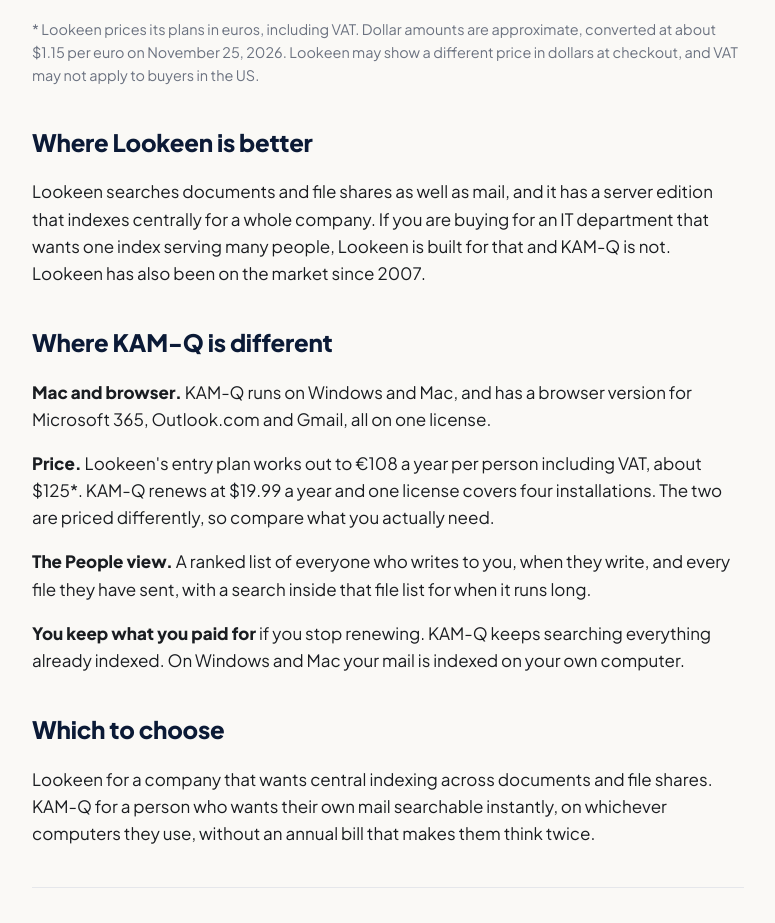
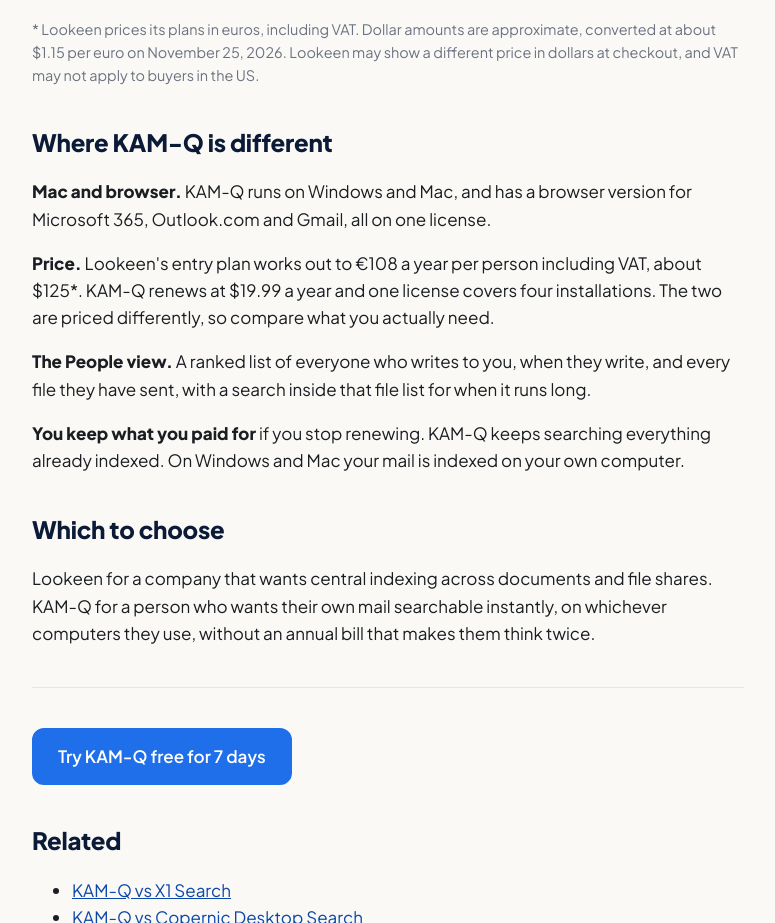
Before and after one commit to Berkyberk1/kam-q-site, a plain HTML site: page kam-q-vs-lookeen.html in a window 1280 px wide. Shown: the part 1600-2523 px from the top of the page, without its empty margins (252-1027 px from the left). Drawn offline with Linux system fonts and the light colour scheme.

Commit message:
Remove "Where Lookeen is better" section from Lookeen comparison page
Co-Authored-By: Claude Sonnet 5.5 <noreply@anthropic.com>
Claude-Session: https://claude.ai/code/session_01UiYZV1Bd8QJ9WgUkrNj544

```diff
--- a/kam-q-vs-lookeen.html
+++ b/kam-q-vs-lookeen.html
@@ -85,10 +85,6 @@ that want indexing centralised. Here is the honest comparison.</p>
 </table>
 <p class="pricefoot" style="font-size:.85em;color:#6b7280;margin:8px 0 0">* Lookeen prices its plans in euros, including VAT. Dollar amounts are approximate, converted at about $1.15 per euro on November 25, 2026. Lookeen may show a different price in dollars at checkout, and VAT may not apply to buyers in the US.</p>
 
-<h2>Where Lookeen is better</h2>
-<p>Lookeen searches documents and file shares as well as mail, and it has a server edition that
-indexes centrally for a whole company. If you are buying for an IT department that wants one index
-serving many people, Lookeen is built for that and KAM-Q is not. Lookeen has also been on the market since 2007.</p>
 <h2>Where KAM-Q is different</h2>
 <p><b>Mac and browser.</b> KAM-Q runs on Windows and Mac, and has a browser version for Microsoft 365, Outlook.com and Gmail, all on one license.</p>
 <p><b>Price.</b> Lookeen&#39;s entry plan works out to &euro;108 a year per person including VAT, about $125*. KAM-Q renews at $19.99 a year and one license covers four installations. The two are priced differently, so compare what you actually need.</p>
```
